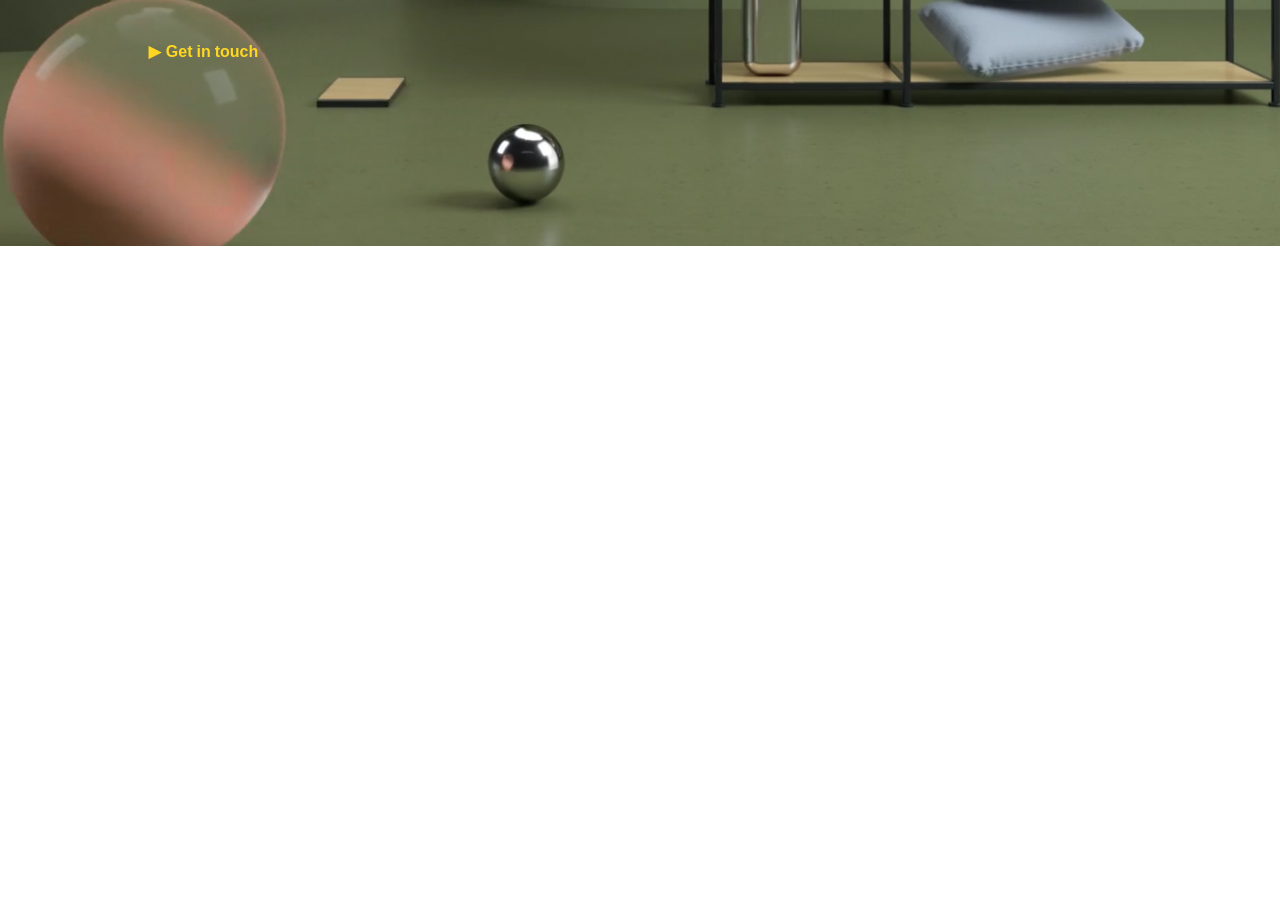
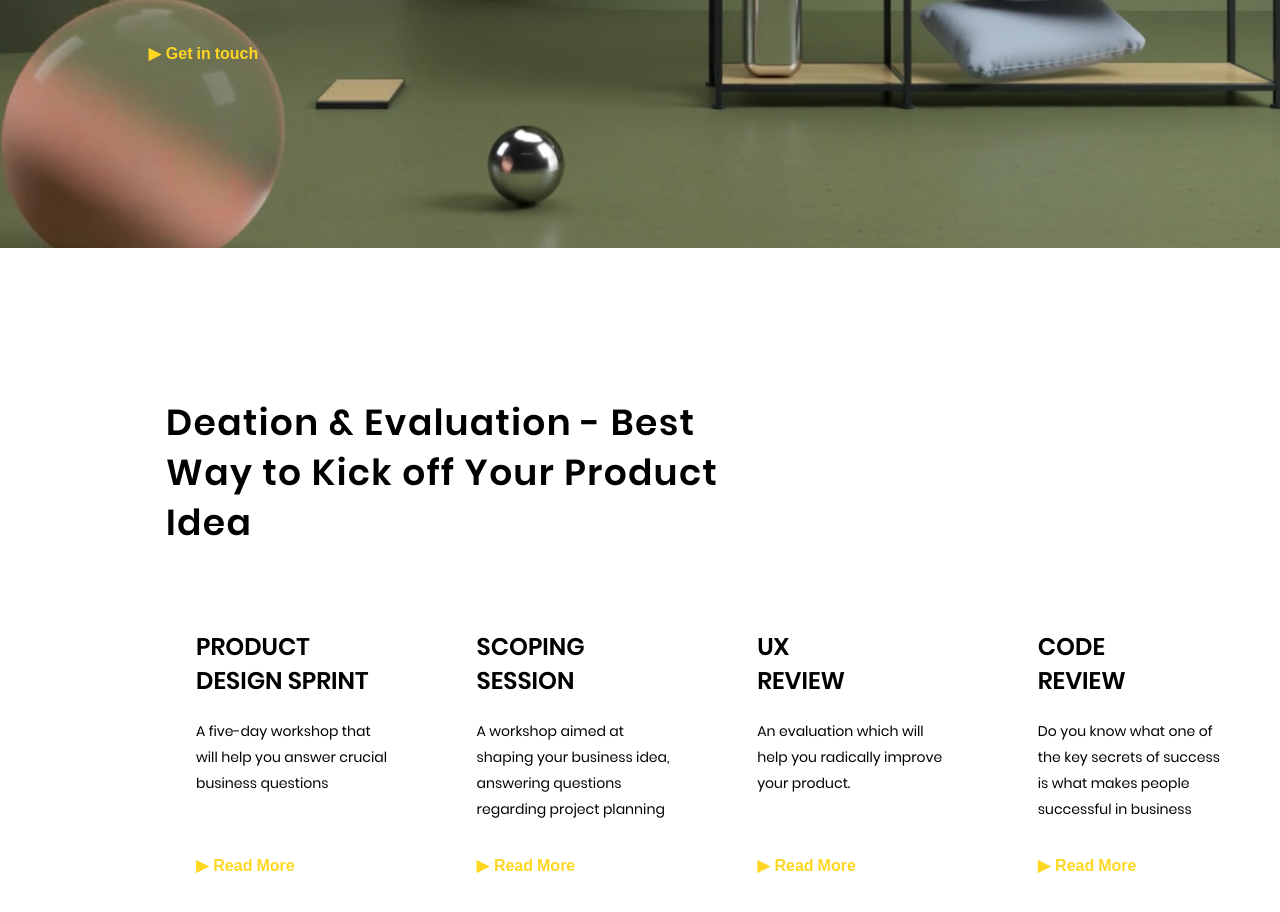
Before and after one commit to DKMFzF/webowio, a website: page src/index.html in a window 1280 px wide. Shown: the part 508-1420 px from the top of the page. Before the commit the page ends 800 px from the top, so only its background shows below. Drawn offline with Linux system fonts and the light colour scheme; files that its build step writes are made by us from their sources; files whose address does not match are found by name.

Commit message:
section-servis-card-css-desktop

```diff
--- a/package.json
+++ b/package.json
@@ -14,7 +14,7 @@
     "build": "gulp build",
     "fixAndBuild": "npm run fixAll && npm run build",
     "dev": "gulp",
-    "commit": "git add . && git commit -m fix-haeder-section-and-header && git push origin master"
+    "commit": "git add . && git commit -m section-servis-card-css-desktop && git push origin master"
   },
   "repository": {
     "type": "git",
--- a/src/index.html
+++ b/src/index.html
@@ -27,7 +27,7 @@
       </button>
     </header>
 
-    <main>
+    <main class="main-body">
       <section class="hero">
         <div class="hero-container">
           <span class="hero-container__above-title">A place where </span>
@@ -46,29 +46,57 @@
         </div>
       </section>
 
-      <section>
+      <section class="">
         <div class="deation-evaluation__container">
-          <!-- <h2>Deation & Evaluation - Best Way to Kick off Your Product Idea</h2> -->
-          <ul>
-            <li>
-              <h3></h3>
-              <p></p>
-              <a></a>
+          <h2 class="deation-evaluation__container__title">
+            Deation & Evaluation - Best Way to Kick off Your Product Idea
+          </h2>
+          <ul class="deation-evaluation__container__list">
+            <li class="deation-evaluation__container__list-item">
+              <div class="deation-evaluation__container__list-item-content">
+                <h3 class="list-item__title">Product Design&nbspSprint</h3>
+                <p class="list-item__paragraph">
+                  A five-day workshop that will help you answer crucial business
+                  questions
+                </p>
+              </div>
+              <a class="link list-item__link">Read More</a>
             </li>
-            <li>
-              <h3></h3>
-              <p></p>
-              <a></a>
+            <li class="deation-evaluation__container__list-item">
+              <div class="deation-evaluation__container__list-item-content">
+                <h3 class="list-item__title">Scoping Session</h3>
+                <p class="list-item__paragraph">
+                  A workshop aimed at shaping your business idea, answering
+                  questions regarding project planning
+                </p>
+              </div>
+              <a class="link list-item__link">Read More</a>
             </li>
-            <li>
-              <h3></h3>
-              <p></p>
-              <a></a>
+            <li class="deation-evaluation__container__list-item">
+              <div class="deation-evaluation__container__list-item-content">
+                <h3 class="list-item__title">
+                  UX
+                  <span class="new-line">Review</span>
+                </h3>
+                <p class="list-item__paragraph">
+                  An evaluation which will help you radically improve your
+                  product.
+                </p>
+              </div>
+              <a class="link list-item__link">Read More</a>
             </li>
-            <li>
-              <h3></h3>
-              <p></p>
-              <a></a>
+            <li class="deation-evaluation__container__list-item">
+              <div class="deation-evaluation__container__list-item-content">
+                <h3 class="list-item__title">
+                  Code
+                  <span class="new-line">Review</span>
+                </h3>
+                <p class="list-item__paragraph">
+                  Do you know what one of the key secrets of success is what makes
+                  people successful in business
+                </p>
+              </div>
+              <a class="link list-item__link">Read More</a>
             </li>
           </ul>
         </div>
--- a/src/styles/style.css
+++ b/src/styles/style.css
@@ -59,8 +59,8 @@
 
 .header {
   position: absolute;
+  z-index: 1;
   inset-inline: 164px;
-  max-inline-size: 1111px;
   margin-block-start: 1.78%;
   display: flex;
   justify-content: space-between;
@@ -114,7 +114,7 @@
 
 .hero-container__paragraph {
   inline-size: 581px;
-  margin-block-start: 2%;
+  margin-block-start: 2.2%;
 }
 
 .hero-container__link {
@@ -125,7 +125,55 @@
 /* Вторая секция */
 
 .deation-evaluation__container {
+  padding-block: 150px;
+  padding-inline: 166px;
+  min-inline-size: 1111px;
+}
+
+.deation-evaluation__container__title {
+  inline-size: 597px;
+  grid-column: span 4;
+  font-size: 36px;
+  font-weight: 700;
+  letter-spacing: 1.4px;
+  line-height: 50px;
+}
+
+.deation-evaluation__container__list {
+  margin-block-start: 52px;
   display: grid;
-  grid-template-columns: 4fr;
-  grid-template-rows: 2fr;
+  grid-auto-flow: column;
+  column-gap: 2.7%;
+  justify-items: center;
 }
+
+.deation-evaluation__container__list-item {
+  padding: 30px;
+  min-inline-size: 255px;
+  display: flex;
+  flex-direction: column;
+  justify-content: space-between;
+  font-family: var(--poppins-font), sans-serif;
+  font-weight: 500;
+}
+
+.list-item__title {
+  inline-size: 193px;
+  text-transform: uppercase;
+  line-height: 34px;
+  font-size: 24px;
+}
+
+.new-line {
+  display: block;
+}
+
+.list-item__paragraph {
+  margin-block-start: 20px;
+  font-size: 14px;
+  line-height: 26px;
+}
+
+.list-item__link {
+  margin-block-start: 34px;
+}
```
